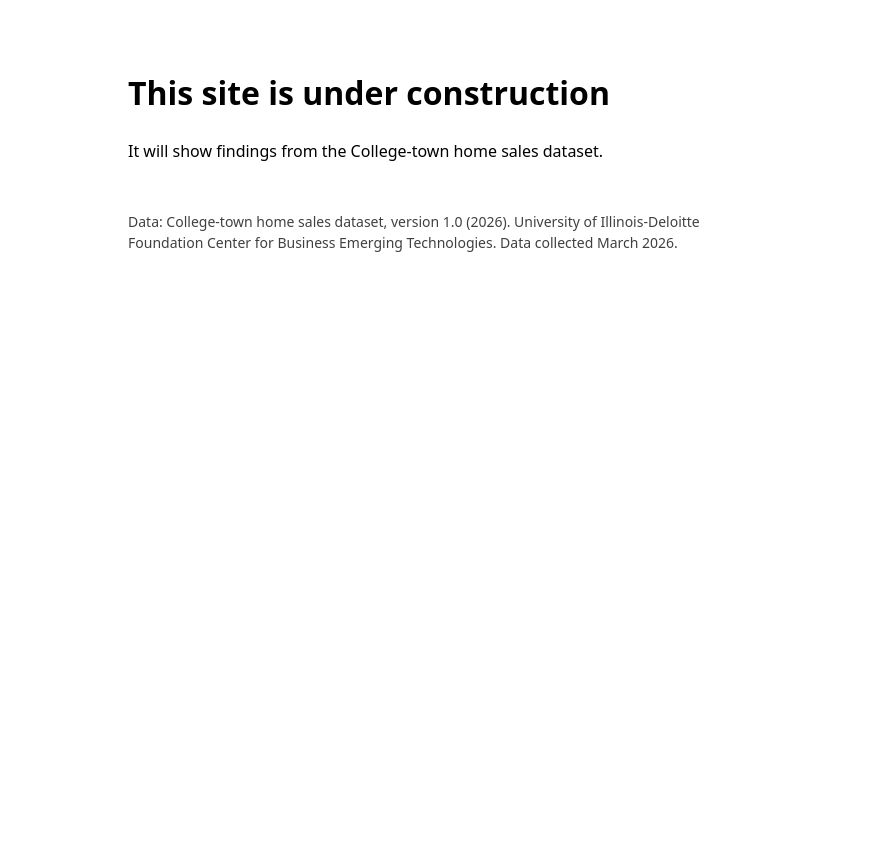
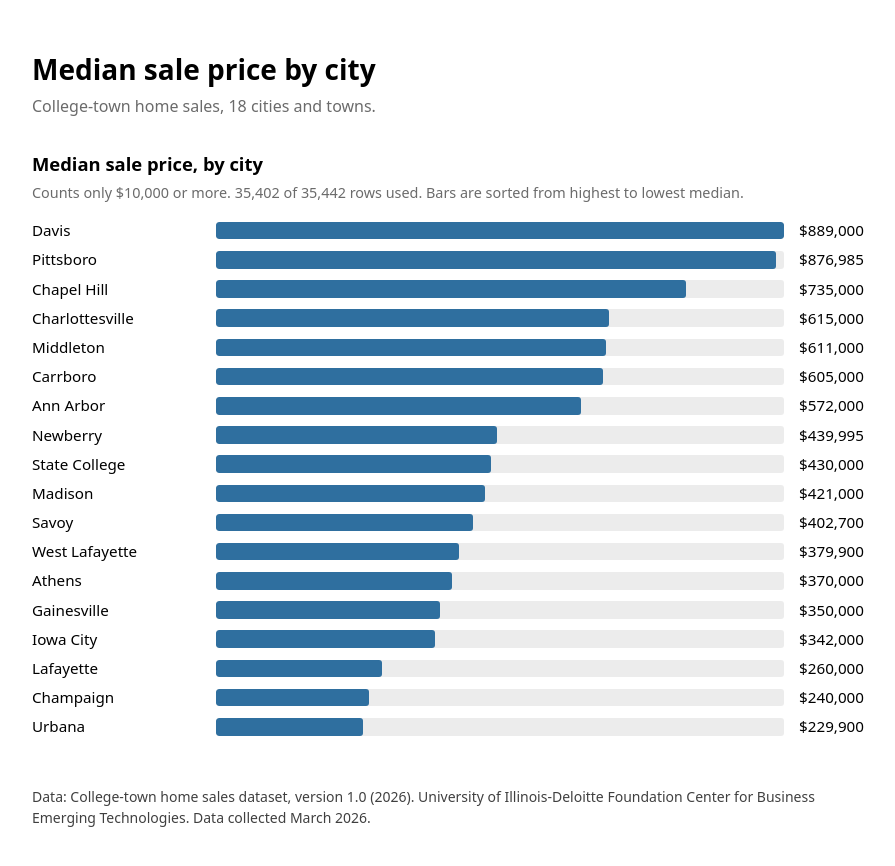
Before and after one commit to swu203/BDI-475---Website-Project, a plain HTML site: page index.html in a window 1280 px wide. Shown: the whole page, without its empty margins (192-1087 px from the left). Before the commit the page ends 800 px from the top, so only its background shows below. Drawn offline with Linux system fonts and the light colour scheme.

Commit message:
Add median sale price by city bar chart to home page
- scripts/make_city_median_prices.py computes each city's median sale
  price from the CSV, counting only sales of $10,000 or more
- data/city_median_sale_price.json is the output of that script
- index.html draws a horizontal bar chart from that file

Co-Authored-By: Claude Haiku 5.5 <noreply@anthropic.com>
Claude-Session: https://claude.ai/code/session_01SPCx743mH4eXGmstWekArg

```diff
--- /dev/null
+++ b/data/city_median_sale_price.json
@@ -0,0 +1,98 @@
+{
+  "source": "data/college_town_home_sales.csv",
+  "rule": "Sales with sale_price of $10,000 or more",
+  "rows_in_source": 35442,
+  "rows_used": 35402,
+  "cities": [
+    {
+      "city": "Davis",
+      "median_sale_price": 889000,
+      "sales": 941
+    },
+    {
+      "city": "Pittsboro",
+      "median_sale_price": 876985,
+      "sales": 92
+    },
+    {
+      "city": "Chapel Hill",
+      "median_sale_price": 735000,
+      "sales": 2713
+    },
+    {
+      "city": "Charlottesville",
+      "median_sale_price": 615000,
+      "sales": 2774
+    },
+    {
+      "city": "Middleton",
+      "median_sale_price": 611000,
+      "sales": 645
+    },
+    {
+      "city": "Carrboro",
+      "median_sale_price": 605000,
+      "sales": 205
+    },
+    {
+      "city": "Ann Arbor",
+      "median_sale_price": 572000,
+      "sales": 3009
+    },
+    {
+      "city": "Newberry",
+      "median_sale_price": 439995,
+      "sales": 152
+    },
+    {
+      "city": "State College",
+      "median_sale_price": 430000,
+      "sales": 1348
+    },
+    {
+      "city": "Madison",
+      "median_sale_price": 421000,
+      "sales": 5061
+    },
+    {
+      "city": "Savoy",
+      "median_sale_price": 402700,
+      "sales": 247
+    },
+    {
+      "city": "West Lafayette",
+      "median_sale_price": 379900,
+      "sales": 1559
+    },
+    {
+      "city": "Athens",
+      "median_sale_price": 370000,
+      "sales": 2809
+    },
+    {
+      "city": "Gainesville",
+      "median_sale_price": 350000,
+      "sales": 5469
+    },
+    {
+      "city": "Iowa City",
+      "median_sale_price": 342000,
+      "sales": 1909
+    },
+    {
+      "city": "Lafayette",
+      "median_sale_price": 260000,
+      "sales": 3053
+    },
+    {
+      "city": "Champaign",
+      "median_sale_price": 240000,
+      "sales": 2285
+    },
+    {
+      "city": "Urbana",
+      "median_sale_price": 229900,
+      "sales": 1131
+    }
+  ]
+}
--- a/index.html
+++ b/index.html
@@ -1,31 +1,137 @@
 <!DOCTYPE html>
-<!-- A placeholder from the Home Sales template. Replace this file with your site's first page. -->
 <html lang="en">
 <head>
   <meta charset="utf-8">
   <meta name="viewport" content="width=device-width, initial-scale=1">
-  <title>Under construction</title>
+  <title>Median sale price by city</title>
   <!-- An empty icon, so the browser doesn't log an error looking for favicon.ico -->
   <link rel="icon" href="data:,">
   <style>
-    :root { color-scheme: light dark; }
+    :root {
+      color-scheme: light dark;
+      --bar: #2f6f9f;
+      --muted: #6b6b6b;
+      --track: rgba(127, 127, 127, 0.15);
+    }
+    @media (prefers-color-scheme: dark) {
+      :root:not([data-theme="light"]) {
+        --bar: #7fb3dd;
+        --muted: #a8a8a8;
+      }
+    }
+    :root[data-theme="dark"] {
+      --bar: #7fb3dd;
+      --muted: #a8a8a8;
+    }
     body {
-      max-width: 40rem;
+      background: Canvas;
+      color: CanvasText;
+      max-width: 52rem;
       margin: 0 auto;
       padding: 3rem 1rem;
       font-family: system-ui, sans-serif;
       line-height: 1.5;
     }
+    h1 { font-size: 1.75rem; margin: 0 0 0.25rem; }
+    .lede { color: var(--muted); margin: 0 0 2rem; }
+    .chart-title { font-size: 1.15rem; margin: 0 0 0.25rem; }
+    .chart-note { color: var(--muted); font-size: 0.9rem; margin: 0 0 1rem; }
+    .bars { list-style: none; margin: 0; padding: 0; }
+    .bar-row {
+      display: grid;
+      grid-template-columns: minmax(7rem, 11rem) 1fr minmax(4.5rem, auto);
+      align-items: center;
+      gap: 0.5rem;
+      margin-bottom: 0.4rem;
+    }
+    .bar-label { font-size: 0.95rem; overflow-wrap: anywhere; }
+    .bar-track {
+      background: var(--track);
+      border-radius: 3px;
+      height: 1.1rem;
+      overflow: hidden;
+    }
+    .bar-fill {
+      background: var(--bar);
+      height: 100%;
+      border-radius: 3px;
+      min-width: 2px;
+    }
+    .bar-value { font-variant-numeric: tabular-nums; font-size: 0.95rem; text-align: right; }
+    .status { color: var(--muted); }
     footer { margin-top: 3rem; font-size: 0.875rem; opacity: 0.75; }
   </style>
 </head>
 <body>
   <main>
-    <h1>This site is under construction</h1>
-    <p>It will show findings from the College-town home sales dataset.</p>
+    <h1>Median sale price by city</h1>
+    <p class="lede">College-town home sales, 18 cities and towns.</p>
+
+    <section aria-labelledby="chart-heading">
+      <h2 id="chart-heading" class="chart-title">Median sale price, by city</h2>
+      <p class="chart-note" id="chart-rule">Counts only sales of $10,000 or more.</p>
+      <p class="status" id="chart-status">Loading chart…</p>
+      <ol class="bars" id="city-bars" aria-labelledby="chart-heading"></ol>
+    </section>
   </main>
   <footer>
     <p>Data: College-town home sales dataset, version 1.0 (2026). University of Illinois-Deloitte Foundation Center for Business Emerging Technologies. Data collected March 2026.</p>
   </footer>
+  <script>
+    (function () {
+      var list = document.getElementById("city-bars");
+      var status = document.getElementById("chart-status");
+      var rule = document.getElementById("chart-rule");
+
+      function money(n) {
+        return "$" + n.toLocaleString("en-US");
+      }
+
+      function draw(data) {
+        var cities = data.cities;
+        var max = Math.max.apply(null, cities.map(function (c) { return c.median_sale_price; }));
+        rule.textContent = "Counts only " + data.rule.replace("Sales with sale_price of ", "") + ". " +
+          data.rows_used.toLocaleString("en-US") + " of " + data.rows_in_source.toLocaleString("en-US") +
+          " rows used. Bars are sorted from highest to lowest median.";
+        cities.forEach(function (c) {
+          var li = document.createElement("li");
+          li.className = "bar-row";
+          li.title = c.city + ": median " + money(c.median_sale_price) + " from " + c.sales.toLocaleString("en-US") + " sales";
+
+          var label = document.createElement("span");
+          label.className = "bar-label";
+          label.textContent = c.city;
+
+          var track = document.createElement("span");
+          track.className = "bar-track";
+          var fill = document.createElement("span");
+          fill.className = "bar-fill";
+          fill.style.display = "block";
+          fill.style.width = ((c.median_sale_price / max) * 100).toFixed(2) + "%";
+          track.appendChild(fill);
+
+          var value = document.createElement("span");
+          value.className = "bar-value";
+          value.textContent = money(c.median_sale_price);
+
+          li.appendChild(label);
+          li.appendChild(track);
+          li.appendChild(value);
+          list.appendChild(li);
+        });
+        status.remove();
+      }
+
+      fetch("data/city_median_sale_price.json")
+        .then(function (r) {
+          if (!r.ok) { throw new Error("HTTP " + r.status); }
+          return r.json();
+        })
+        .then(draw)
+        .catch(function () {
+          status.textContent = "The chart data could not be loaded.";
+        });
+    })();
+  </script>
 </body>
 </html>
```
Also changed, not shown: 1 other file.
